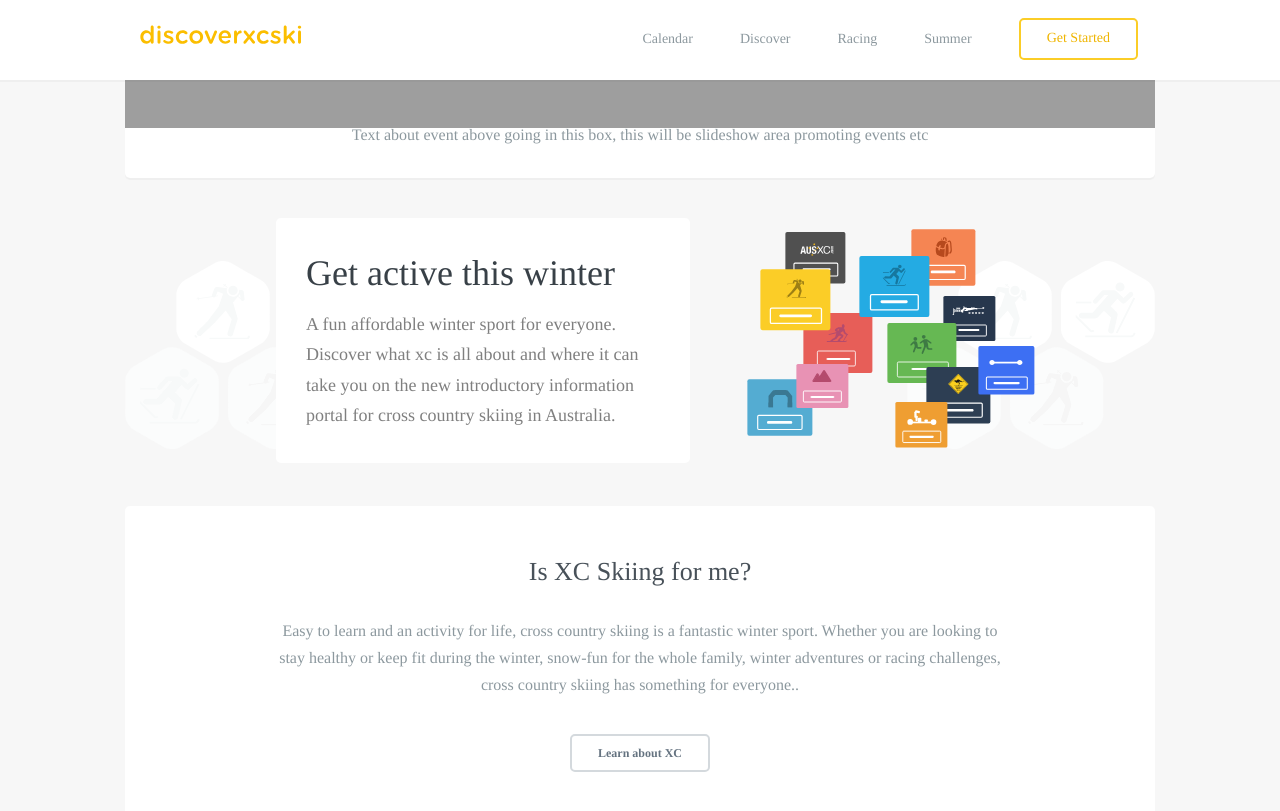
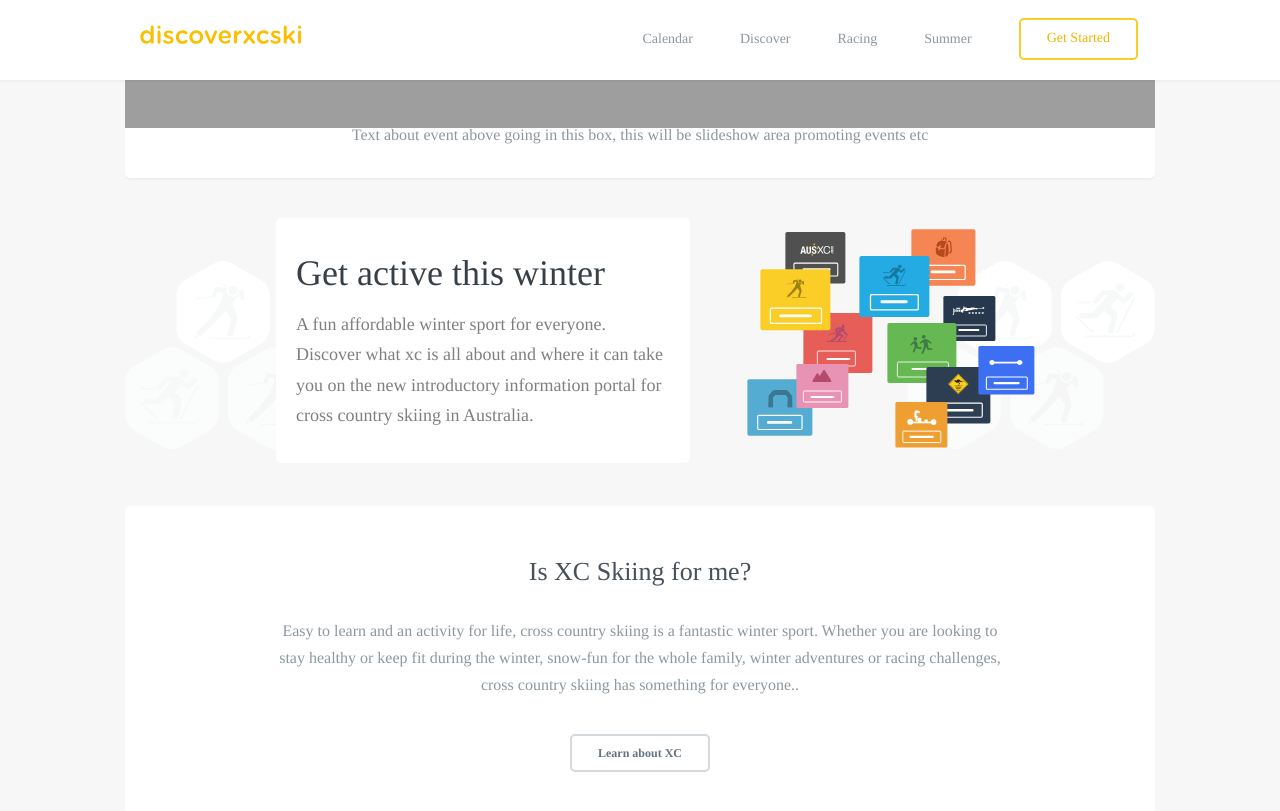
Before and after one commit to robcatto/robcatto.github.io, a Jekyll site: the page index.html, which Jekyll copies as it is, in a window 1280 px wide and 900 px high, scrolled down 725 px. Shown: the top 811 px of the window. Built offline with Jekyll 4.4.1, drawn with Linux system fonts in a browser that asks for light colours; some web fonts are replaced; Markdown is read by kramdown in place of the engine named in the settings.

Commit message:
Update index.html

```diff
--- a/index.html
+++ b/index.html
@@ -143,7 +143,7 @@
                                                  <div class="welcome-card" style="
                                                 background-color: white;
                                                 min-height: 245px;
-                                                padding: 0px 30px;
+                                                padding: 0px 20px;
                                                 text-align: left;
                                                 box-sizing: border-box;
                                                 max-height: 280px;
```
